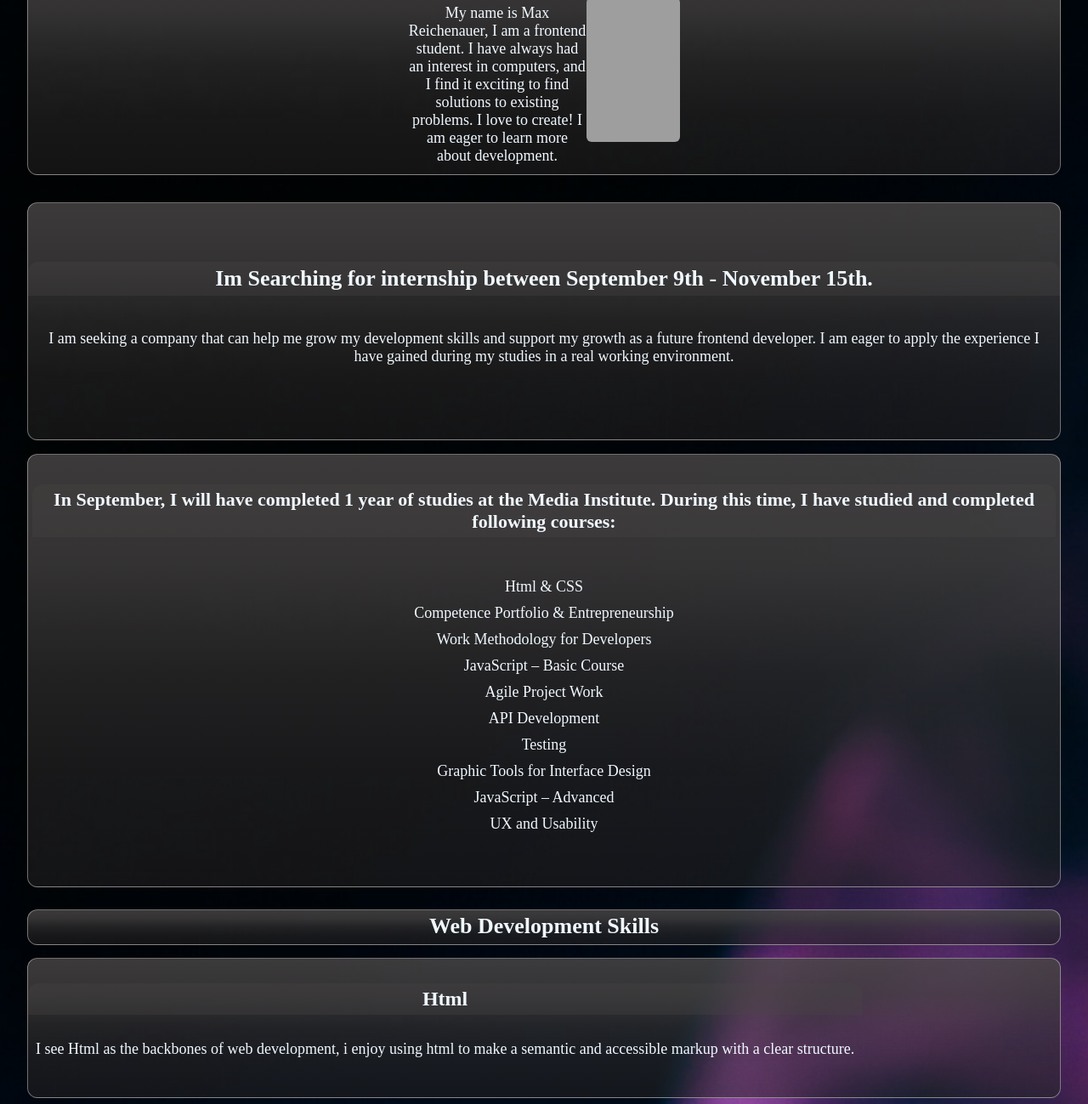
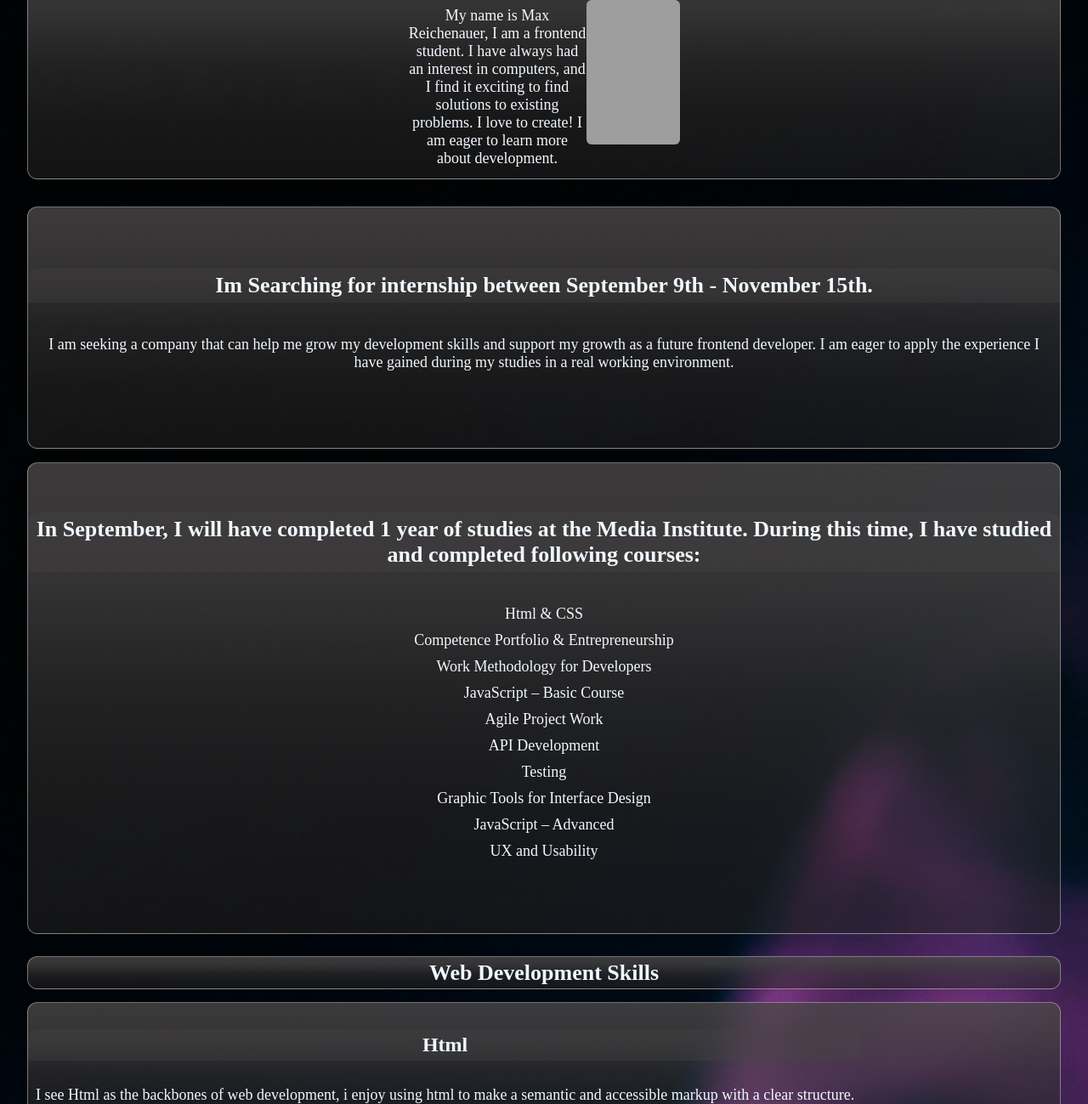
Before and after one commit to MReichenauer/Portfolio, a website built with Vite: page index.html in a window 1280 px wide. Shown: the part 374-1673 px from the top of the page at 85% size. Built offline with nearby package versions, Linux system fonts and the light colour scheme; some packages are replaced by stand-ins of ours; grey boxes are pictures that could not be loaded.

Commit message:
played around with the articles and made it firt nicely witht he backound on headings

```diff
--- a/index.html
+++ b/index.html
@@ -68,7 +68,7 @@
       </section>
       <section id="coursesDone">
         <article class="skillsText">
-          <h4 class="prov">In September, I will have completed 1 year of studies at the Media Institute. During this time, I have studied and completed following courses:</h4>
+          <h2 class="prov">In September, I will have completed 1 year of studies at the Media Institute. During this time, I have studied and completed following courses:</h2>
           <ul>
             <li>Html & CSS</li>
             <li>Competence Portfolio & Entrepreneurship</li>
--- a/src/style.css
+++ b/src/style.css
@@ -134,11 +134,6 @@ h3 {
   font-size: 24px;
 }
 
-h4 {
-  font-size: 22px;
-  width: 100%;
-  margin-top: 0;
-}
 
 p {
   font-size: 18px;
@@ -209,7 +204,7 @@ textarea {
   text-align: center;
   z-index: 1;
   width: 95vw;
-  height: 260px;
+  height: 265px;
   margin-left: auto;
   margin-right: auto;
   margin-top: 2em;
@@ -241,9 +236,8 @@ textarea {
   flex-direction: column;
   align-items: center;
   width: 90%;
-  margin-top: 0;
-  margin-left: 0.5em;
-  margin-right: 0.5em;
+  margin: 0;
+  padding: 0;
 }
 
 #me {
@@ -293,7 +287,7 @@ textarea {
   border-style: ridge;
   border-radius: 12px;
   width: 95vw;
-  height: 165px;
+  height: 170px;
 }
 
 .skillsText {
@@ -327,7 +321,7 @@ textarea {
   border-style: ridge;
   border-radius: 12px;
   width: 95vw;
-  height: 290px;
+  height: 295px;
 }
 
 #js {
@@ -340,7 +334,7 @@ textarea {
   border-style: ridge;
   border-radius: 12px;
   width: 95vw;
-  height: 165px;
+  height: 170px;
 }
 
 #ts {
@@ -386,7 +380,7 @@ textarea {
   background-image: linear-gradient(to bottom, rgba(75, 72, 72, 0.8), rgba(65, 63, 63, 0.8), rgba(56, 54, 54, 0.6), rgba(47, 45, 45, 0.5), rgba(38, 36, 36, 0.5));
   border-radius: 12px;
   width: 95vw;
-  height: 250px;
+  height: 255px;
 }
 
 #postman {
@@ -399,7 +393,7 @@ textarea {
   border-style: ridge;
   border-radius: 12px;
   width: 95vw;
-  height: 145px;
+  height: 150px;
 }
 
 #figma {
@@ -413,7 +407,7 @@ textarea {
   border-style: ridge;
   border-radius: 12px;
   width: 95vw;
-  height: 165px;
+  height: 170px;
 }
 
 #internShip {
@@ -427,7 +421,7 @@ textarea {
   border-style: ridge;
   border-radius: 12px;
   width: 95vw;
-  height: 280px;
+  height: 285px;
 }
 
 #coursesDone {
@@ -440,18 +434,14 @@ textarea {
   border-style: ridge;
   border-radius: 12px;
   width: 95vw;
-  height: 510px;
+  height: 555px;
+}
+
+
+
+#coursesDone h2 {
   padding-left: 5px;
   padding-right: 5px;
-}
-
-#coursesDone h3 {
-  margin-top: 0;
-}
-
-#coursesDone h4 {
-  margin-left: 0.5em;
-  margin-right: 0.5em;
 }
 
 #coursesDone ul {
```
